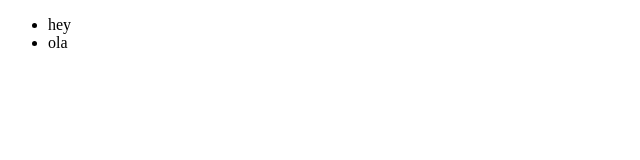
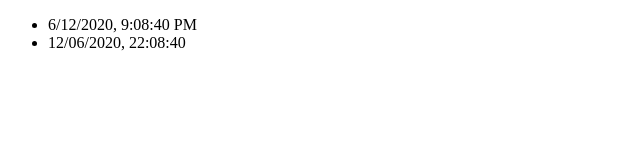
Before and after one commit to aoliveiramagalhaes/my-time, a plain HTML site: page index.html in a window 1280 px wide. Shown: the whole page, without its empty margins (0-640 px from the left). Drawn offline with Linux system fonts and the light colour scheme.

Commit message:
Display timezone values

```diff
--- a/index.html
+++ b/index.html
@@ -10,15 +10,18 @@
 
 <body>
     <ul>
-        <li id="time-bethesda">20:51 - Bethesda</li>
-        <li id="time-sao-paulo">21:51 - Sao Paulo</li>
+        <li id="time-bethesda"></li>
+        <li id="time-sao-paulo"></li>
     </ul>
 
     <script>
         let now = new Date()
 
-        document.getElementById("time-bethesda").innerHTML = "hey"
-        document.getElementById("time-sao-paulo").innerHTML = "ola"
+        let nowBethesda = now.toLocaleString('en-US', { timeZone: 'America/New_York' })
+        let nowSaoPaulo = now.toLocaleString('pt-BR', { timeZone: 'America/Sao_Paulo' })
+
+        document.getElementById("time-bethesda").innerHTML = nowBethesda
+        document.getElementById("time-sao-paulo").innerHTML = nowSaoPaulo
     </script>
 </body>
 </html>
```
